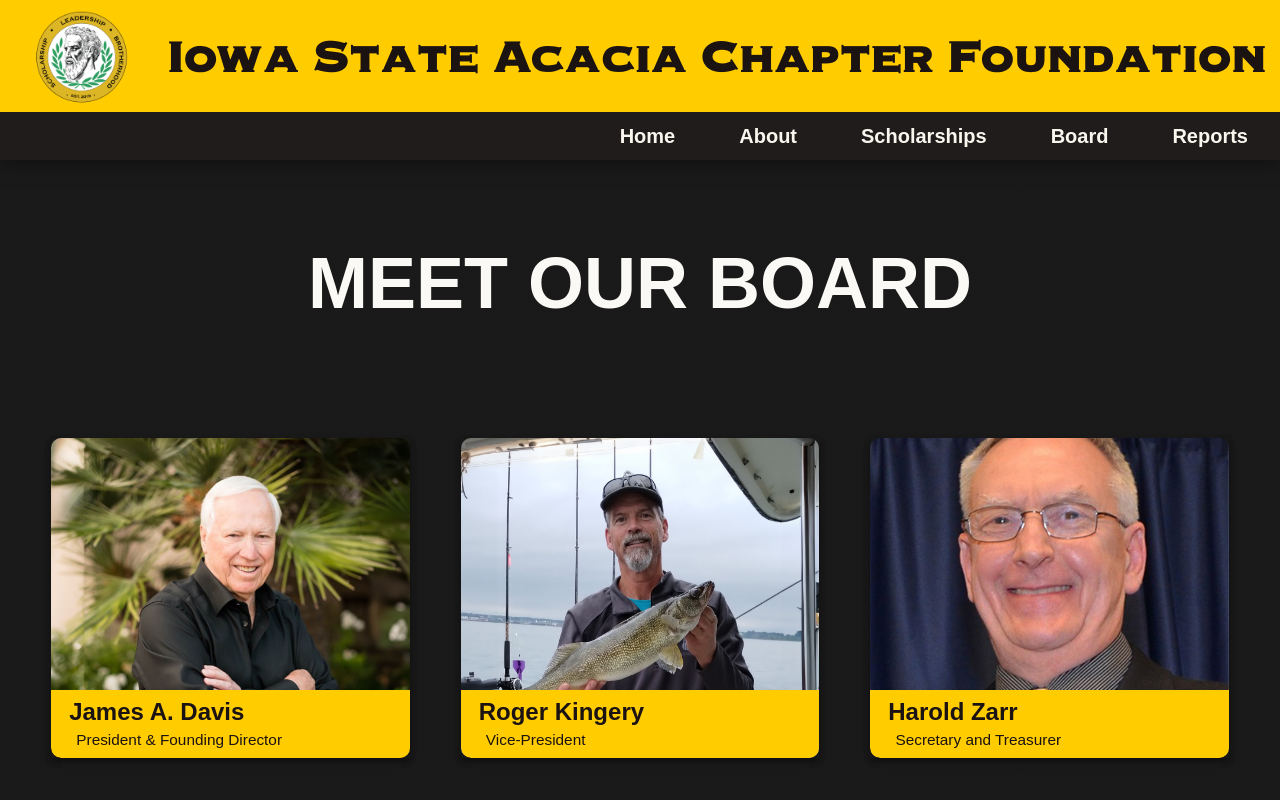
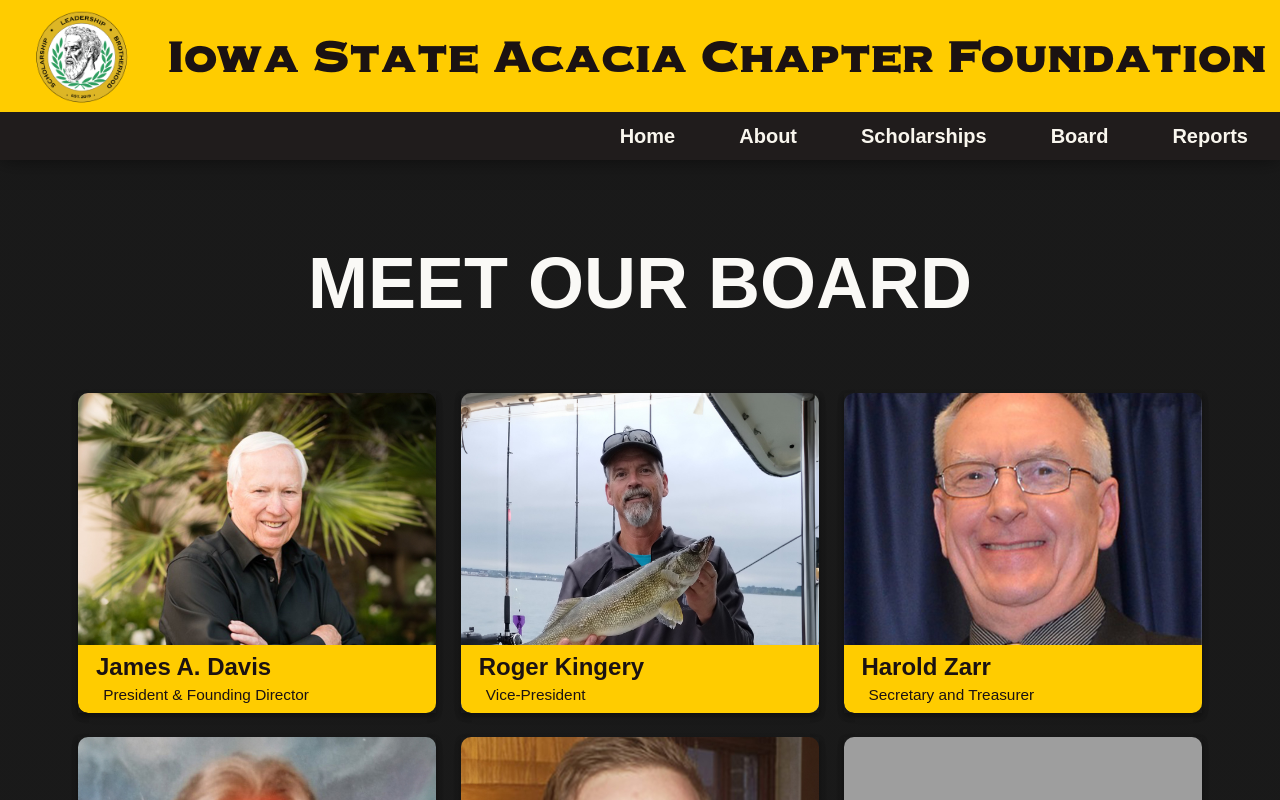
Before and after one commit to kevin21018212/Acacia-Website, a Next.js app: page /board in a window 1280 px wide. Shown: the top 800 px of the page. Built offline with nearby package versions, Linux system fonts and the light colour scheme; grey boxes are pictures that could not be loaded; a web font is replaced by a local one.

Commit message:
board members css update and animtions refresh

```diff
--- a/app/about/page.module.css
+++ b/app/about/page.module.css
@@ -1,12 +1,9 @@
-/*About*/
-
 /* About Section */
 .aboutContainer {
   height: 80vh;
   display: flex;
   justify-content: center;
   align-items: center;
-
   background: linear-gradient(rgba(0, 0, 0, 0.8), rgba(0, 0, 0, 0.8));
 }
 
@@ -14,24 +11,24 @@
 .about {
   width: 50%;
 }
+
 .cardContainer {
   width: 35%;
-}
-
-.about h3 {
-  color: #faf9f6;
-  font-size: 5vh;
-}
-.about p {
-  margin-top: 1%;
-}
-/* Card Container Styles */
-.cardContainer {
   display: flex;
   justify-content: flex-end;
   align-items: center;
   padding-top: 5%;
   margin-left: 5%;
+}
+
+/* About Text Styles */
+.about h3 {
+  color: #faf9f6;
+  font-size: 5vh;
+}
+
+.about p {
+  margin-top: 1%;
 }
 
 /* Card Styles */
@@ -79,22 +76,26 @@
   font-size: 1rem;
 }
 
+/* Responsive Styles */
 @media only screen and (max-width: 600px) {
   .aboutContainer {
     height: 110vh;
     flex-direction: column;
     margin-bottom: 0;
   }
+
   .about,
   .cardContainer {
     width: 90%;
     justify-content: center;
     margin: 0;
   }
+
   .description h3 {
     color: #1b1212;
     font-size: 2rem;
   }
+
   .card {
     height: 50vh;
   }
--- a/app/css/membercard.module.css
+++ b/app/board/membercard.module.css
@@ -25,6 +25,7 @@
   justify-content: flex-start;
   flex-direction: column;
 }
+
 .info {
   width: 85%;
 }
@@ -34,11 +35,13 @@
   margin-top: -10px;
   margin-bottom: 5px;
 }
+
 .description h6 {
   margin: 0;
   padding-left: 2%;
   margin-bottom: 5px;
 }
+
 /* Bio */
 .bio {
   padding-left: 5%;
--- a/app/board/membercard.tsx
+++ b/app/board/membercard.tsx
@@ -1,7 +1,7 @@
 // BoardMemberCard.jsx
 import React from "react";
 import { motion } from "framer-motion";
-import styles from "../css/membercard.module.css";
+import styles from "./membercard.module.css";
 
 interface BoardMemberCardProps {
   member: {
--- a/app/board/page.module.css
+++ b/app/board/page.module.css
@@ -1,5 +1,3 @@
-/*Board Members*/
-
 /* Members Container */
 .membersContainer {
   display: flex;
@@ -21,17 +19,18 @@
   display: flex;
   flex-wrap: wrap;
   justify-content: center;
-  width: 100vw;
-  padding: 2.5%;
+  width: 95vw;
+  padding-bottom: 5%;
 }
 
 .cardContainer h6,
 .cardContainer h5 {
   color: #1b1212;
 }
+
 .cardContainer p {
   color: #28282b;
-  font-size: 1.8vh;
+  font-size: 1vw;
   margin: 0;
 }
 
@@ -39,8 +38,7 @@
 .cardBox {
   width: 28vw;
   height: 40vh;
-  margin: 2%;
-  margin-bottom: 2.5%;
+  margin: 1%;
   box-shadow: rgba(0, 0, 0, 0.16) 0px 3px 6px, rgba(0, 0, 0, 0.23) 0px 3px 6px;
 }
 
@@ -48,11 +46,13 @@
   .cardBox {
     width: 90vw;
   }
+
   .membersTitle {
     width: 100vw;
     text-align: center;
     margin: 10% 0% 5% 0%;
   }
+
   .membersTitle h2 {
     font-size: 4rem;
   }
--- a/app/board/page.tsx
+++ b/app/board/page.tsx
@@ -7,16 +7,19 @@
 import { useInView } from "react-intersection-observer";
 
 const BoardMembers = () => {
-  const controls = useAnimation();
+  const controlsArray = Array.from({ length: boardMembersData.length }, () =>
+    useAnimation()
+  );
+
   const [ref, inView] = useInView({
     triggerOnce: true,
   });
 
   useEffect(() => {
     if (inView) {
-      controls.start("visible");
+      controlsArray.forEach((controls) => controls.start("visible"));
     }
-  }, [controls, inView]);
+  }, [controlsArray, inView]);
 
   const cardVariants = {
     hidden: { scale: 0.5, opacity: 0 },
@@ -25,7 +28,6 @@
       opacity: 1,
       transition: {
         duration: 0.25,
-        delay: 0.25,
         type: "spring",
         stiffness: 50,
       },
@@ -43,7 +45,7 @@
             key={index}
             variants={cardVariants}
             initial="hidden"
-            animate={controls}
+            animate={controlsArray[index]}
             className={styles.cardBox}
           >
             <BoardMemberCard member={member} />
```
